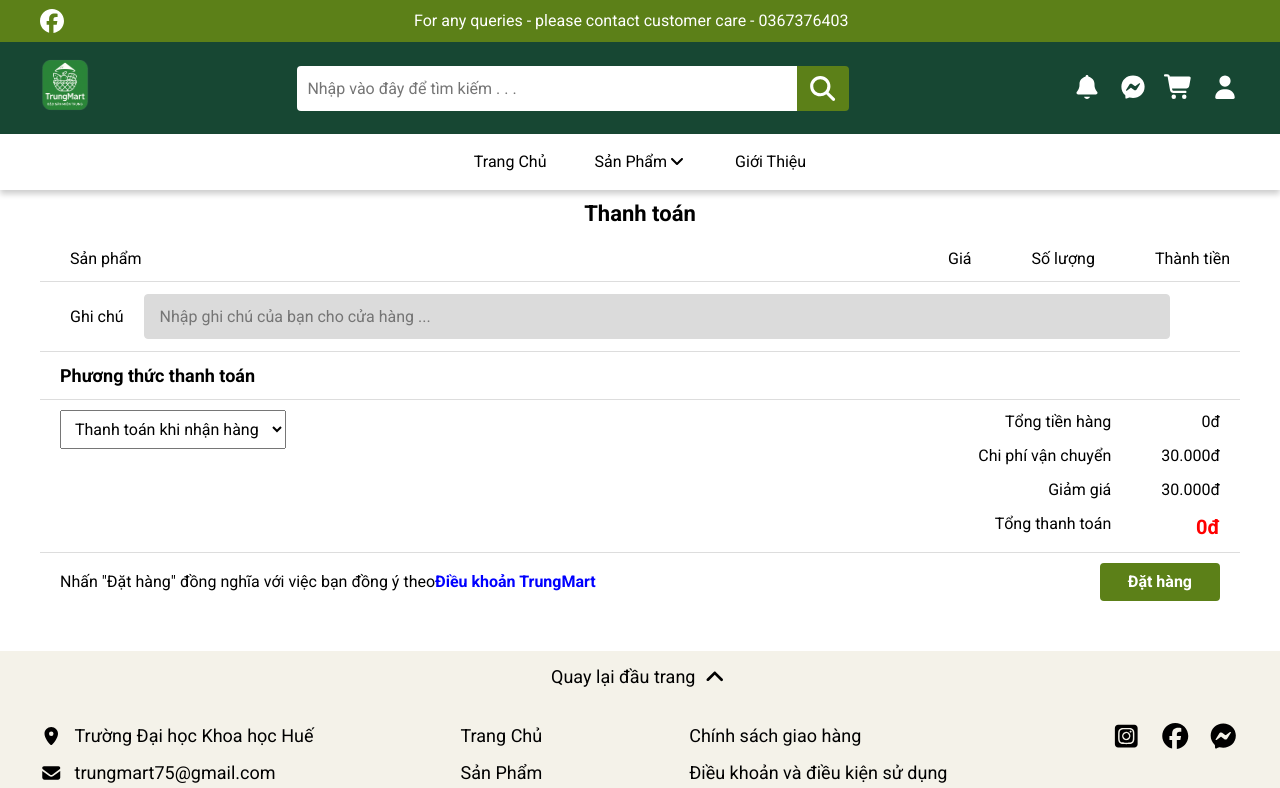
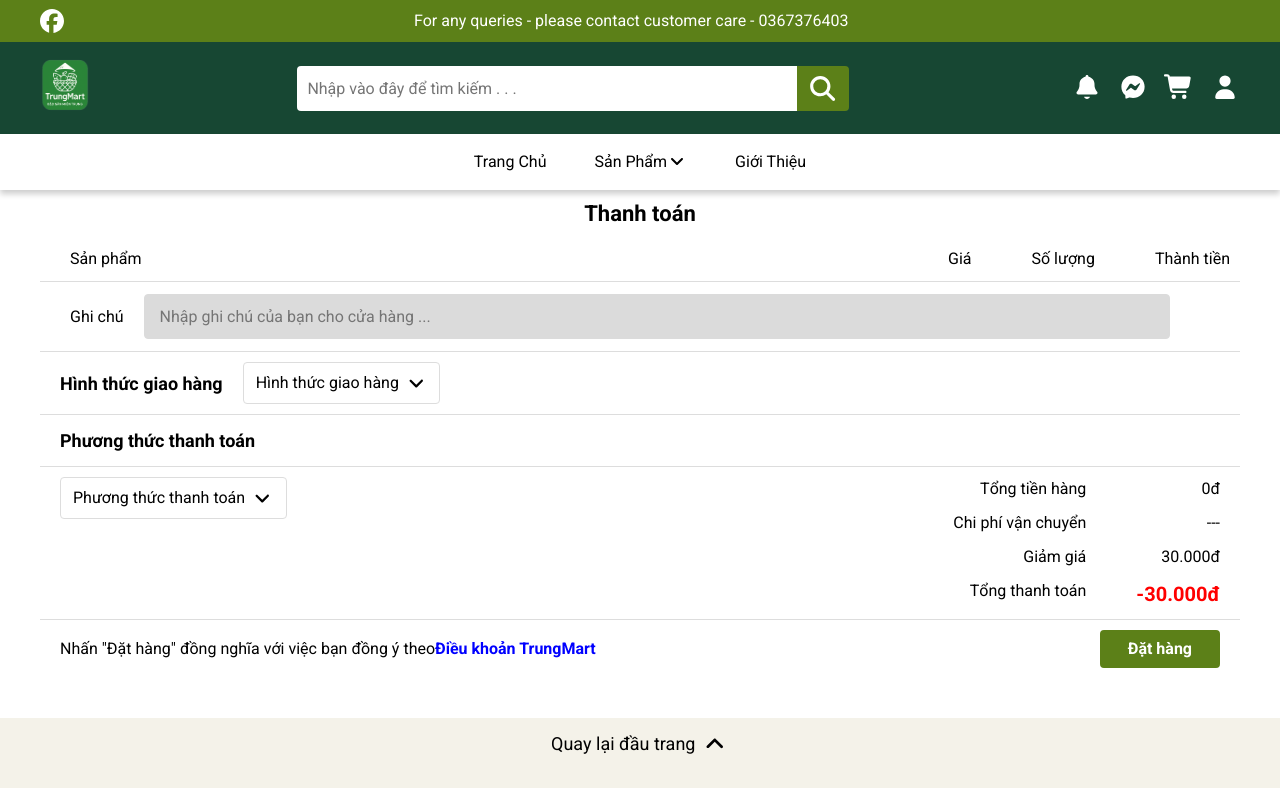
Before and after one commit to nguyenquochuy174/trungmart, a React (Create React App) app: page /UserPayment in a window 1280 px wide. Shown: the top 788 px of the page. Built offline with nearby package versions, Linux system fonts and the light colour scheme.

Commit message:
push code delivery

```diff
--- a/src/components/Select/Select.jsx
+++ b/src/components/Select/Select.jsx
@@ -7,7 +7,7 @@ import { faAngleDown } from '@fortawesome/free-solid-svg-icons';
 
 const cx = classNames.bind(styles);
 
-function Select({ data }) {
+function Select({ data, onChange }) {
     const [searchParams, setSearchParams] = useSearchParams();
     const [isOpen, setIsOpen] = useState(false);
     const [selectedValue, setSelectedValue] = useState(null);
@@ -34,6 +34,13 @@ function Select({ data }) {
         setSearchParams(searchParams);
         setSelectedValue(value);
         setIsOpen(false);
+
+        const selectedOption = data.children.find(
+            (child) => String(child.value) === String(value),
+        );
+        if (onChange && typeof onChange === 'function') {
+            onChange(selectedOption);
+        }
     };
 
     return (
--- a/src/components/Select/Select.module.scss
+++ b/src/components/Select/Select.module.scss
@@ -6,7 +6,7 @@
 
     .listItem {
         position: relative;
-        width: 190px;
+        min-width: 190px;
 
         .title {
             padding: 8px 12px;
--- a/src/constant/mock-data.js
+++ b/src/constant/mock-data.js
@@ -1303,6 +1303,60 @@ const listSelect = [
             { label: 'Chưa Duyệt', value: 'cancelled', queryKey: 'status' },
             { label: 'Hoạt Động', value: 'approved', queryKey: 'status' },
             { label: 'Khóa', value: 'block', queryKey: 'status' },
+        ],
+    },
+    {
+        id: 9,
+        name: 'Hình thức giao hàng',
+        children: [
+            {
+                label: 'Giao hàng tiêu chuẩn',
+                value: 'STANDARD',
+                description: 'Giao hàng trong vòng 5-7 ngày làm việc.',
+                deliveryTime: '5-7 ngày',
+                fee: 20000,
+                queryKey: 'delivery',
+            },
+            {
+                label: 'Giao hàng nhanh',
+                value: 'EXPRESS',
+                description: 'Giao hàng trong vòng 3-4 ngày làm việc.',
+                deliveryTime: '3-4 ngày',
+                fee: 35000,
+                queryKey: 'delivery',
+            },
+            {
+                label: 'Giao hàng hỏa tốc',
+                value: 'SAME_DAY',
+                description: 'Giao hàng trong vòng 1-2 ngày làm việc.',
+                deliveryTime: '1-2 ngày',
+                fee: 50000,
+                queryKey: 'delivery',
+            },
+            {
+                label: 'Giao hàng quốc tế',
+                value: 'INTERNATIONAL',
+                description: 'Giao hàng ra nước ngoài từ 7-14 ngày làm việc.',
+                deliveryTime: '7-14 ngày',
+                fee: 150000,
+                queryKey: 'delivery',
+            },
+        ],
+    },
+    {
+        id: 10,
+        name: 'Phương thức thanh toán',
+        children: [
+            {
+                label: 'Thanh toán khi nhận hàng',
+                value: 'cod',
+                queryKey: 'paymentMethod',
+            },
+            {
+                label: 'Thanh toán QRCode',
+                value: 'qrcode',
+                queryKey: 'paymentMethod',
+            },
         ],
     },
 ];
--- a/src/pages/User/Payment/Payment.jsx
+++ b/src/pages/User/Payment/Payment.jsx
@@ -1,52 +1,85 @@
 import { useLocation, useNavigate } from 'react-router-dom';
+import { useEffect, useState } from 'react';
 import classNames from 'classnames/bind';
 import styles from './Payment.module.scss';
 import ItemShopCard from '~/components/ItemShopCard/ItemShopCard';
 import Button from '~/components/Button/Button';
-import { listProduct } from '~/constant/mock-data';
+import { listProduct, listSelect } from '~/constant/mock-data';
 import { toast, ToastContainer } from 'react-toastify';
+import Select from '~/components/Select/Select';
 
 const cx = classNames.bind(styles);
 
 function Payment() {
     const userId = localStorage.getItem('userId');
     const location = useLocation();
+    const navigate = useNavigate();
 
-    const { selectedProducts, productId, quantity } = location.state || {};
-    let cartItems = [];
+    const [shippingFee, setShippingFee] = useState(null);
+    const [cartItems, setCartItems] = useState([]);
+
+    useEffect(() => {
+        let selectedProducts = [];
+        if (location.state?.selectedProducts) {
+            selectedProducts = location.state.selectedProducts;
+            sessionStorage.setItem(
+                `payment_selectedProducts_${userId}`,
+                JSON.stringify(selectedProducts),
+            );
+        } else {
+            const saved = sessionStorage.getItem(
+                `payment_selectedProducts_${userId}`,
+            );
+            if (saved) {
+                selectedProducts = JSON.parse(saved);
+            }
+        }
 
         if (Array.isArray(selectedProducts) && selectedProducts.length > 0) {
-        cartItems = selectedProducts;
-    } else if (productId && quantity) {
-        const product = listProduct.find((item) => item.id === productId);
+            setCartItems(selectedProducts);
+        } else if (location.state?.productId && location.state?.quantity) {
+            const product = listProduct.find(
+                (item) => item.id === location.state.productId,
+            );
             if (product) {
-            cartItems = [{ ...product, quantity }];
+                setCartItems([
+                    { ...product, quantity: location.state.quantity },
+                ]);
             }
         } else {
             const storedCart =
                 JSON.parse(localStorage.getItem(`cart_${userId}`)) || [];
-        cartItems = storedCart.map((cartItem) => {
+            const items = storedCart.map((cartItem) => {
                 const product = listProduct.find(
                     (item) => item.id === cartItem.productId,
                 );
                 return { ...product, quantity: cartItem.quantity };
             });
+            setCartItems(items);
         }
+    }, [location.state, userId]);
 
-    const totalAmount = cartItems.reduce((total, item) => {
-        return total + item.price * item.quantity;
-    }, 0);
-
-    const navigate = useNavigate();
+    const totalAmount = cartItems.reduce(
+        (total, item) => total + item.price * item.quantity,
+        0,
+    );
 
     const handleOrder = () => {
+        if (shippingFee === null) {
+            toast.error(
+                'Vui lòng chọn hình thức giao hàng trước khi đặt hàng!',
+            );
+            return;
+        }
         toast.success('Đặt hàng thành công!');
+
         const cart = JSON.parse(localStorage.getItem(`cart_${userId}`)) || [];
-        const orderedIds = cartItems.map((item) => item.id);
+        const orderedIds = cartItems.map((item) => item.id.toString());
         const updatedCart = cart.filter(
-            (item) => !orderedIds.includes(item.productId),
+            (item) => !orderedIds.includes(item.productId.toString()),
         );
         localStorage.setItem(`cart_${userId}`, JSON.stringify(updatedCart));
+        sessionStorage.removeItem(`payment_selectedProducts_${userId}`);
         setTimeout(() => navigate('/UserProfileOrder?status=pending'), 1000);
     };
 
@@ -74,15 +107,23 @@ function Payment() {
                     placeholder="Nhập ghi chú của bạn cho cửa hàng ..."
                 />
             </div>
+            <div className={cx('deliveryMethods')}>
+                <h3>Hình thức giao hàng</h3>
+                <Select
+                    data={listSelect[8]}
+                    onChange={(selectedOption) => {
+                        if (selectedOption?.fee !== undefined) {
+                            setShippingFee(selectedOption.fee);
+                        }
+                    }}
+                />
+            </div>
 
             <div className={cx('itemPayment')}>
                 <h3>Phương thức thanh toán</h3>
                 <div className={cx('checkoutBox')}>
                     <div className={cx('paymentMethod')}>
-                        <select id="payment" className={cx('paymentSelect')}>
-                            <option>Thanh toán khi nhận hàng</option>
-                            <option>Thanh toán QRCode</option>
-                        </select>
+                        <Select data={listSelect[9]} />
                     </div>
 
                     <div className={cx('totals')}>
@@ -92,8 +133,13 @@ function Payment() {
                         </div>
                         <div className={cx('totalsRow')}>
                             <span>Chi phí vận chuyển</span>
-                            <span>30.000đ</span>
+                            <span>
+                                {shippingFee !== null
+                                    ? `${shippingFee.toLocaleString('vi-VN')}đ`
+                                    : '---'}
+                            </span>
                         </div>
+
                         <div className={cx('totalsRow')}>
                             <span>Giảm giá</span>
                             <span>30.000đ</span>
@@ -101,9 +147,11 @@ function Payment() {
                         <div className={cx('totalsRow')}>
                             <span>Tổng thanh toán</span>
                             <span className={cx('totalPrice')}>
-                                {(totalAmount + 30000 - 30000).toLocaleString(
-                                    'vi-VN',
-                                )}
+                                {(
+                                    totalAmount +
+                                    (shippingFee || 0) -
+                                    30000
+                                ).toLocaleString('vi-VN')}
                                 đ
                             </span>
                         </div>
--- a/src/pages/User/Payment/Payment.module.scss
+++ b/src/pages/User/Payment/Payment.module.scss
@@ -72,9 +72,19 @@
             padding-left: 15px;
         }
     }
+    .deliveryMethods {
+        display: flex;
+        align-items: center;
+        gap: 20px;
+        padding: 10px 20px;
+        border-bottom: 0.5px solid #dddddd;
+        h3 {
+            font-size: 1.8rem;
+        }
+    }
     .itemPayment {
         h3 {
-            padding: 10px 20px;
+            padding: 12px 20px;
             font-size: 1.8rem;
             border-bottom: 0.5px solid #dddddd;
         }
@@ -180,6 +190,11 @@
                 font-size: 1.5rem;
             }
         }
+        .deliveryMethods {
+            flex-direction: column;
+            align-items: flex-start;
+            gap: 10px;
+        }
         .itemPayment {
             .checkoutBox {
                 flex-direction: column;
```
Lines whose indentation alone changed are shown as unchanged.
